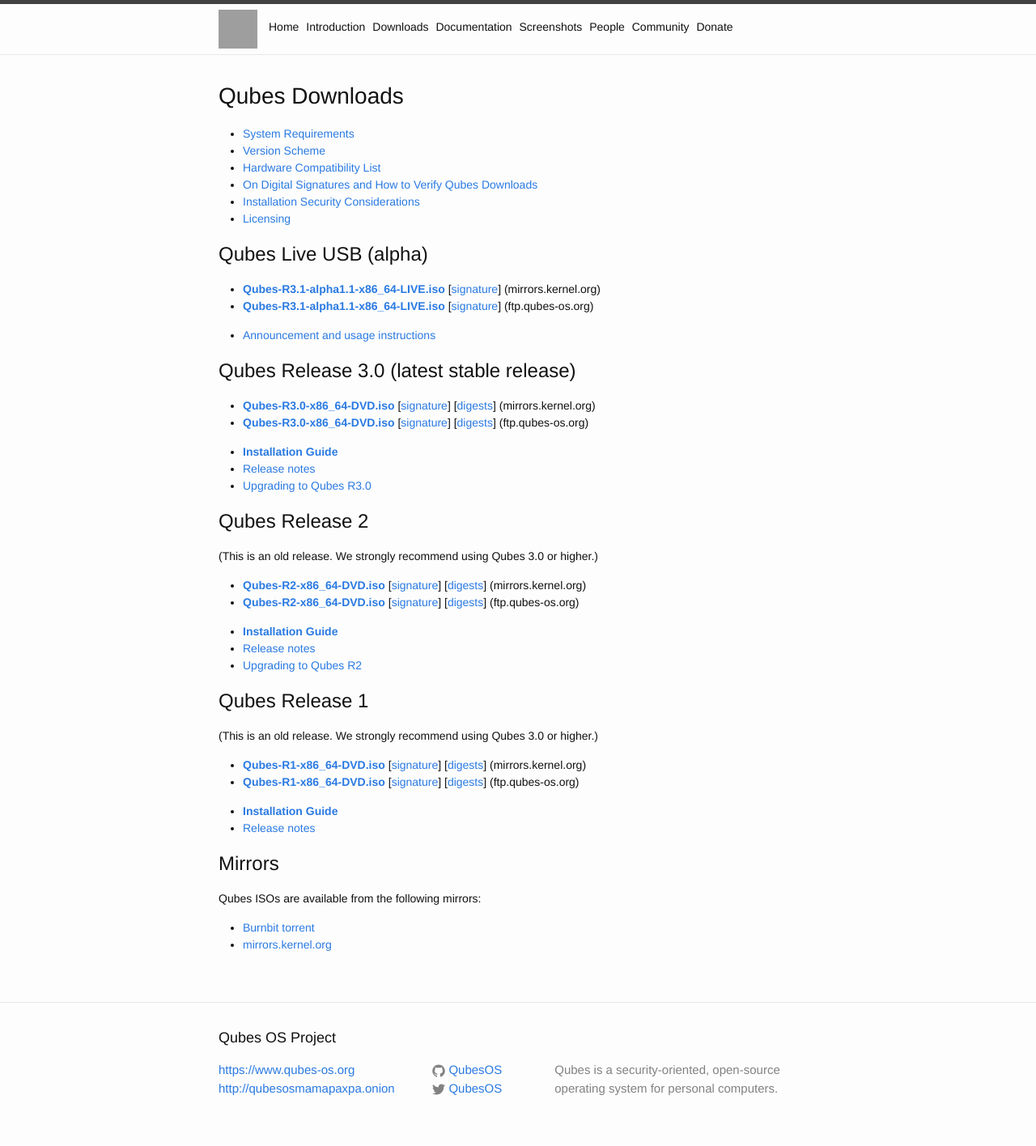
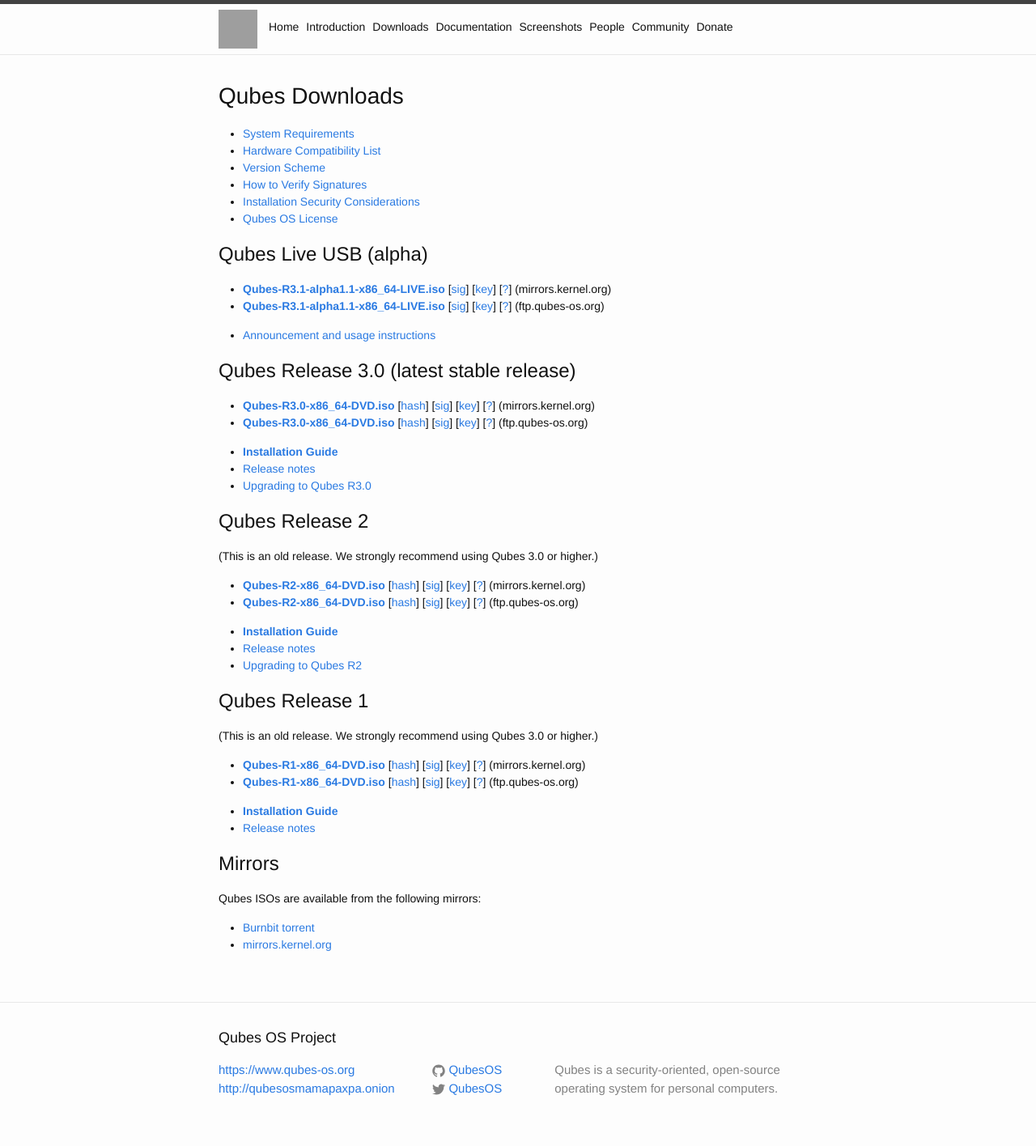
Before and after one commit to QubesOS/qubesos.github.io, a Jekyll site: the page built from pages/downloads.md, in a window 1280 px wide. Shown: the whole page at 81% size. Built offline with Jekyll 4.4.1, drawn with Linux system fonts in a browser that asks for light colours; grey boxes are pictures that could not be loaded.

Commit message:
Update Downloads page (fixes QubesOS/qubes-issues#1114)
 * Update URLs
 * Clarify page titles
 * Add link to release-specific PGP key next to each ISO
 * Add link to verifying-signatures page along with each set of
   links to "verification files" (hash digests, signatures,
   and signing keys)
 * Shorten names of verification files to make room for everything

```diff
--- a/pages/downloads.md
+++ b/pages/downloads.md
@@ -10,21 +10,25 @@ redirect_from:
 Qubes Downloads
 ===============
 
--   [System Requirements](/doc/SystemRequirements/)
--   [Version Scheme](/doc/VersionScheme/)
+-   [System Requirements](/en/doc/system-requirements/)
 -   [Hardware Compatibility List](/hcl/)
--   [On Digital Signatures and How to Verify Qubes Downloads](/doc/VerifyingSignatures/)
--   [Installation Security Considerations](/doc/InstallSecurity/)
--   [Licensing](/doc/QubesLicensing/)
+-   [Version Scheme](/en/doc/version-scheme/)
+-   [How to Verify Signatures](/en/doc/verifying-signatures/)
+-   [Installation Security Considerations](/en/doc/install-security/)
+-   [Qubes OS License](/en/doc/license/)
 
 Qubes Live USB (alpha)
 ----------------------
 
 -   [**Qubes-R3.1-alpha1.1-x86_64-LIVE.iso**](https://mirrors.kernel.org/qubes/iso/Qubes-R3.1-alpha1.1-x86_64-LIVE.iso)
-      [[signature](https://mirrors.kernel.org/qubes/iso/Qubes-R3.1-alpha1.1-x86_64-LIVE.iso.asc)]
+      [[sig](https://mirrors.kernel.org/qubes/iso/Qubes-R3.1-alpha1.1-x86_64-LIVE.iso.asc)]
+      [[key](https://keys.qubes-os.org/keys/qubes-release-3-signing-key.asc)]
+      [[?](/en/doc/verifying-signatures/)]
       (mirrors.kernel.org)
 -   [**Qubes-R3.1-alpha1.1-x86_64-LIVE.iso**](https://ftp.qubes-os.org/iso/Qubes-R3.1-alpha1.1-x86_64-LIVE.iso)
-      [[signature](https://ftp.qubes-os.org/iso/Qubes-R3.1-alpha1.1-x86_64-LIVE.iso.asc)]
+      [[sig](https://ftp.qubes-os.org/iso/Qubes-R3.1-alpha1.1-x86_64-LIVE.iso.asc)]
+      [[key](https://keys.qubes-os.org/keys/qubes-release-3-signing-key.asc)]
+      [[?](/en/doc/verifying-signatures/)]
       (ftp.qubes-os.org)
 
 -   [Announcement and usage instructions](https://groups.google.com/d/msg/qubes-users/IQdCEpkooto/iyMh3LuzCAAJ)
@@ -33,17 +37,21 @@ Qubes Release 3.0 (latest stable release)
 -------------------------------------
 
 -   [**Qubes-R3.0-x86_64-DVD.iso**](https://mirrors.kernel.org/qubes/iso/Qubes-R3.0-x86_64-DVD.iso)
-      [[signature](https://mirrors.kernel.org/qubes/iso/Qubes-R3.0-x86_64-DVD.iso.asc)]
-      [[digests](https://mirrors.kernel.org/qubes/iso/Qubes-R3.0-x86_64-DVD.iso.DIGESTS)]
+      [[hash](https://mirrors.kernel.org/qubes/iso/Qubes-R3.0-x86_64-DVD.iso.DIGESTS)]
+      [[sig](https://mirrors.kernel.org/qubes/iso/Qubes-R3.0-x86_64-DVD.iso.asc)]
+      [[key](https://keys.qubes-os.org/keys/qubes-release-3-signing-key.asc)]
+      [[?](/en/doc/verifying-signatures/)]
       (mirrors.kernel.org)
 -   [**Qubes-R3.0-x86_64-DVD.iso**](https://ftp.qubes-os.org/iso/Qubes-R3.0-x86_64-DVD.iso)
-      [[signature](https://ftp.qubes-os.org/iso/Qubes-R3.0-x86_64-DVD.iso.asc)]
-      [[digests](https://ftp.qubes-os.org/iso/Qubes-R3.0-x86_64-DVD.iso.DIGESTS)]
+      [[hash](https://ftp.qubes-os.org/iso/Qubes-R3.0-x86_64-DVD.iso.DIGESTS)]
+      [[sig](https://ftp.qubes-os.org/iso/Qubes-R3.0-x86_64-DVD.iso.asc)]
+      [[key](https://keys.qubes-os.org/keys/qubes-release-3-signing-key.asc)]
+      [[?](/en/doc/verifying-signatures/)]
       (ftp.qubes-os.org)
 
--   [**Installation Guide**](/doc/InstallationGuide/)
--   [Release notes](/doc/releases/3.0/release-notes/)
--   [Upgrading to Qubes R3.0](/doc/releases/3.0/release-notes/#upgrading)
+-   [**Installation Guide**](/en/doc/installation-guide/)
+-   [Release notes](/en/doc/releases/3.0/release-notes/)
+-   [Upgrading to Qubes R3.0](/en/doc/releases/3.0/release-notes/#upgrading)
 
 Qubes Release 2
 ---------------------------------------
@@ -51,17 +59,21 @@ Qubes Release 2
 (This is an old release. We strongly recommend using Qubes 3.0 or higher.)
 
 -   [**Qubes-R2-x86_64-DVD.iso**](https://mirrors.kernel.org/qubes/iso/Qubes-R2-x86_64-DVD.iso)
-      [[signature](https://mirrors.kernel.org/qubes/iso/Qubes-R2-x86_64-DVD.iso.asc)]
-      [[digests](https://mirrors.kernel.org/qubes/iso/Qubes-R2-x86_64-DVD.iso.DIGESTS)]
+      [[hash](https://mirrors.kernel.org/qubes/iso/Qubes-R2-x86_64-DVD.iso.DIGESTS)]
+      [[sig](https://mirrors.kernel.org/qubes/iso/Qubes-R2-x86_64-DVD.iso.asc)]
+      [[key](https://keys.qubes-os.org/keys/qubes-release-2-signing-key.asc)]
+      [[?](/en/doc/verifying-signatures/)]
       (mirrors.kernel.org)
 -   [**Qubes-R2-x86_64-DVD.iso**](https://ftp.qubes-os.org/iso/Qubes-R2-x86_64-DVD.iso)
-      [[signature](https://ftp.qubes-os.org/iso/Qubes-R2-x86_64-DVD.iso.asc)]
-      [[digests](https://ftp.qubes-os.org/iso/Qubes-R2-x86_64-DVD.iso.DIGESTS)]
+      [[hash](https://ftp.qubes-os.org/iso/Qubes-R2-x86_64-DVD.iso.DIGESTS)]
+      [[sig](https://ftp.qubes-os.org/iso/Qubes-R2-x86_64-DVD.iso.asc)]
+      [[key](https://keys.qubes-os.org/keys/qubes-release-2-signing-key.asc)]
+      [[?](/en/doc/verifying-signatures/)]
       (ftp.qubes-os.org)
 
--   [**Installation Guide**](/doc/InstallationGuide/)
--   [Release notes](/doc/releases/2.0/release-notes/)
--   [Upgrading to Qubes R2](/doc/releases/2.0/release-notes/#upgrading)
+-   [**Installation Guide**](/en/doc/installation-guide/)
+-   [Release notes](/en/doc/releases/2.0/release-notes/)
+-   [Upgrading to Qubes R2](/en/doc/releases/2.0/release-notes/#upgrading)
 
 Qubes Release 1
 ---------------
@@ -69,16 +81,20 @@ Qubes Release 1
 (This is an old release. We strongly recommend using Qubes 3.0 or higher.)
 
 -   [**Qubes-R1-x86_64-DVD.iso**](https://mirrors.kernel.org/qubes/iso/Qubes-R1-x86_64-DVD.iso)
-      [[signature](https://mirrors.kernel.org/qubes/iso/Qubes-R1-x86_64-DVD.iso.asc)]
-      [[digests](https://mirrors.kernel.org/qubes/iso/Qubes-R1-x86_64-DVD.iso.DIGESTS)]
+      [[hash](https://mirrors.kernel.org/qubes/iso/Qubes-R1-x86_64-DVD.iso.DIGESTS)]
+      [[sig](https://mirrors.kernel.org/qubes/iso/Qubes-R1-x86_64-DVD.iso.asc)]
+      [[key](https://keys.qubes-os.org/keys/qubes-release-1-signing-key.asc)]
+      [[?](/en/doc/verifying-signatures/)]
       (mirrors.kernel.org)
 -   [**Qubes-R1-x86_64-DVD.iso**](https://ftp.qubes-os.org/iso/Qubes-R1-x86_64-DVD.iso)
-      [[signature](https://ftp.qubes-os.org/iso/Qubes-R1-x86_64-DVD.iso.asc)]
-      [[digests](https://ftp.qubes-os.org/iso/Qubes-R1-x86_64-DVD.iso.DIGESTS)]
+      [[hash](https://ftp.qubes-os.org/iso/Qubes-R1-x86_64-DVD.iso.DIGESTS)]
+      [[sig](https://ftp.qubes-os.org/iso/Qubes-R1-x86_64-DVD.iso.asc)]
+      [[key](https://keys.qubes-os.org/keys/qubes-release-1-signing-key.asc)]
+      [[?](/en/doc/verifying-signatures/)]
       (ftp.qubes-os.org)
 
--   [**Installation Guide**](/doc/InstallationGuide/)
--   [Release notes](/doc/releases/1.0/release-notes/)
+-   [**Installation Guide**](/en/doc/installation-guide/)
+-   [Release notes](/en/doc/releases/1.0/release-notes/)
 
 Mirrors
 -------
```
